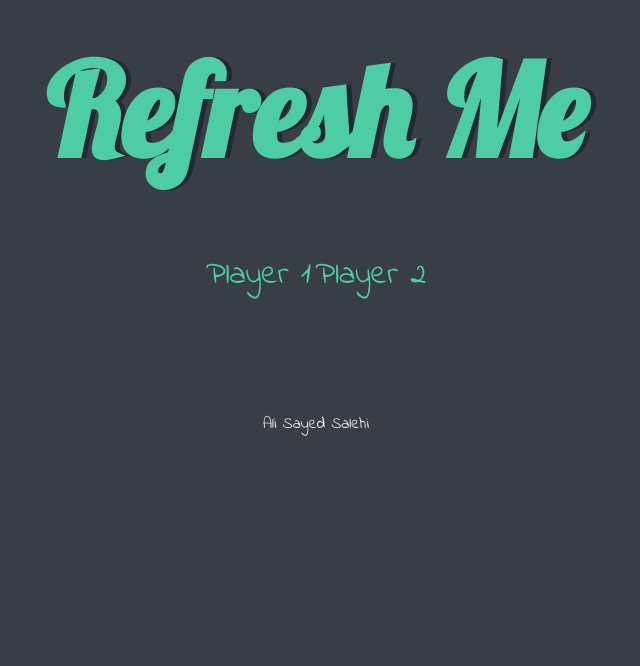
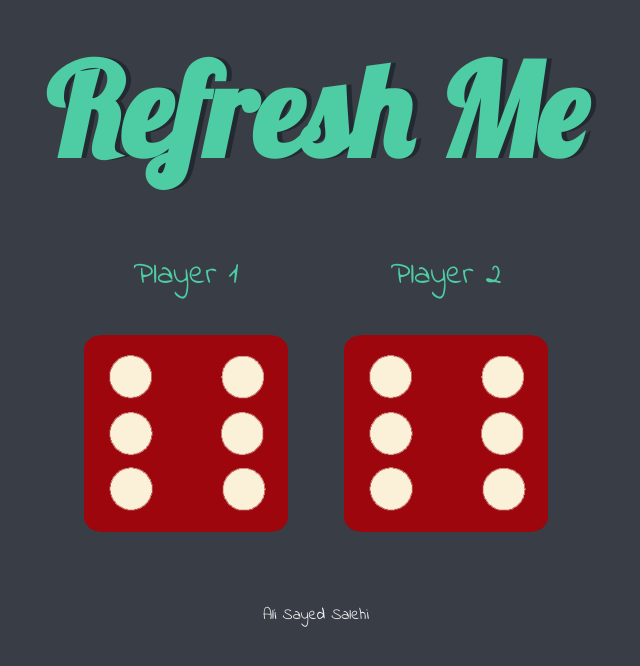
Before and after one commit to Ali-Sayed-Salehi/dice-game, a plain HTML site: page index.html in a window 1280 px wide. Shown: the whole page, without its empty margins (324-964 px from the left). Drawn offline with Linux system fonts and the light colour scheme; files whose address does not match are found by name.

Commit message:
add dice images

```diff
--- a/index.html
+++ b/index.html
@@ -14,12 +14,12 @@
 
       <div class="dice">
         <p>Player 1</p>
-        <img class="img1" src="">
+        <img class="img1" src="images/dice6.png">
       </div>
 
       <div class="dice">
         <p>Player 2</p>
-        <img class="img2" src="">
+        <img class="img2" src="images/dice6.png">
       </div>
 
     </div>
```
